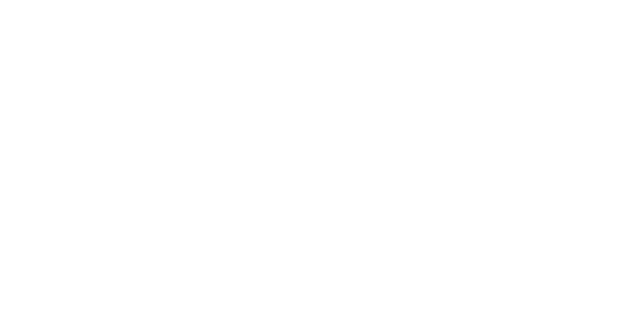
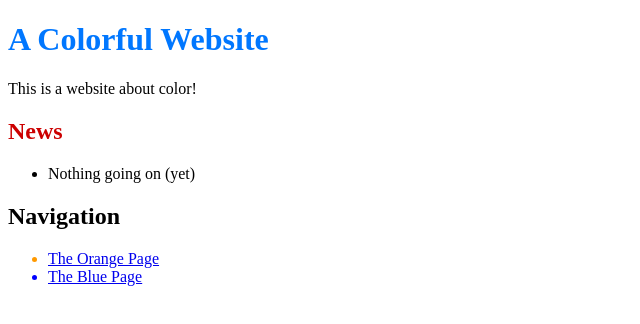
Before and after one commit to razimasood/myproject-1, a plain HTML site: page index.html in a window 1280 px wide. Shown: the whole page, without its empty margins (0-640 px from the left). Drawn offline with Linux system fonts and the light colour scheme.

Commit message:
Add navigation links

```diff
--- a/index.html
+++ b/index.html
@@ -0,0 +1,26 @@
+<!DOCTYPE html>
+<html lang="en">
+<head>
+  <title>A Colorful Website</title>
+  <meta charset="utf-8" />
+</head>
+<body>
+  <h1 style="color: #07F">A Colorful Website</h1>
+  <p>This is a website about color!</p>
+
+  <h2 style="color: #C00">News</h2>
+  <ul>
+    <li>Nothing going on (yet)</li>
+  </ul>
+
+  <h2>Navigation</h2>
+  <ul>
+    <li style="color: #F90">
+      <a href="orange.html">The Orange Page</a>
+    </li>
+    <li style="color: #00F">
+      <a href="blue.html">The Blue Page</a>
+    </li>
+  </ul>
+</body>
+</html>
```
Also changed, not shown: blue.html (+1 -0 lines), orange.html (+1 -0 lines).
